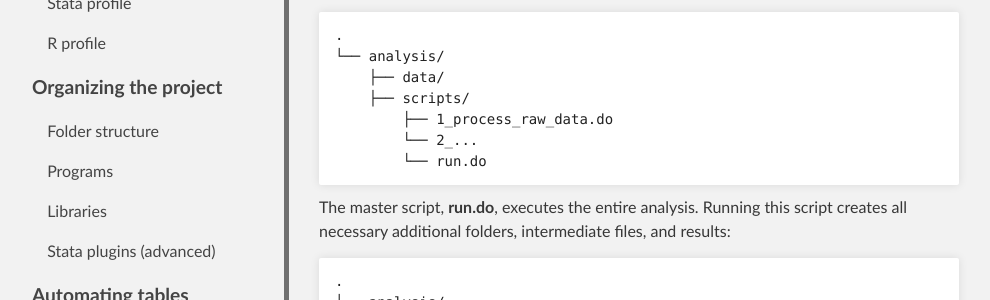
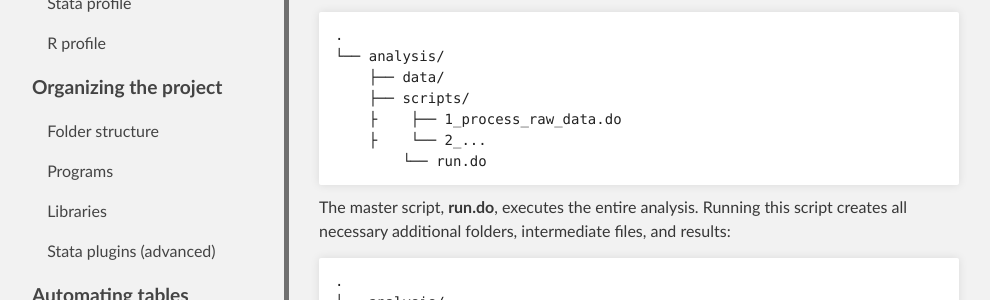
Before and after one commit to maskegger/guide, a Jekyll site: the page built from index.md, in a window 1280 px wide and 900 px high, scrolled down 3265 px. Shown: the part 233-533 px from the top of the window, without its empty margins (1-991 px from the left). Built offline with Jekyll 4.4.1, drawn with Linux system fonts in a browser that asks for light colours; our own code applies the rules of GitHub Pages for plain Markdown files.

````diff
--- a/index.md
+++ b/index.md
@@ -95,8 +95,8 @@ A typical analysis starts with raw data (e.g., a dataset downloaded from the web
 └── analysis/
     ├── data/
     ├── scripts/
-        ├── 1_process_raw_data.do
-        └── 2_...
+    ├    ├── 1_process_raw_data.do
+    ├    └── 2_...
 	└── run.do
 ```
 
````
